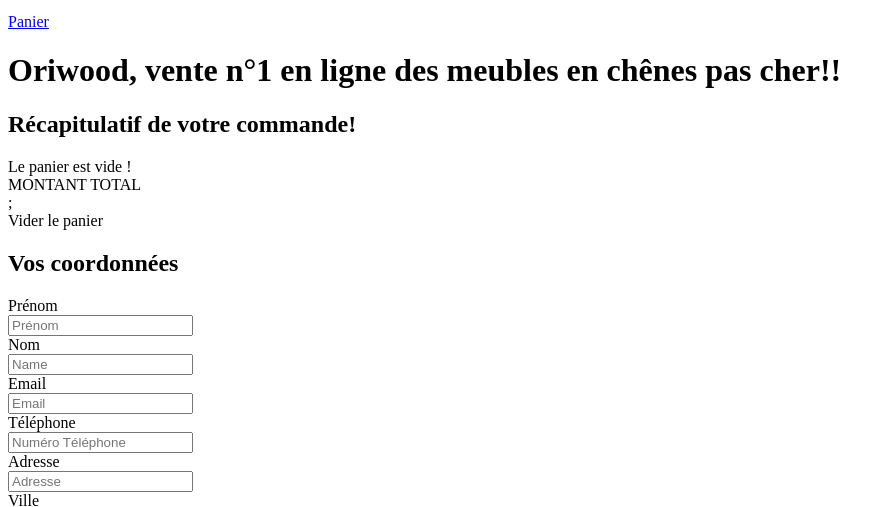
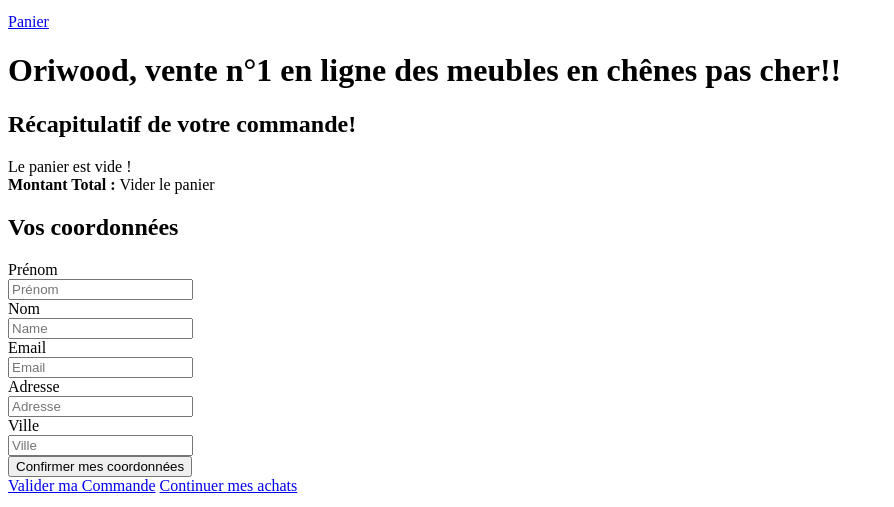
Before and after one commit to felicitembeykoumatey/FeliciteMbeyKoumatey_5_22062021, a plain HTML site: page public/view/basket.html in a window 1280 px wide. Shown: the part 190-697 px from the top of the page, without its empty margins (0-894 px from the left). Drawn offline with Linux system fonts and the light colour scheme.

Commit message:
méthode for pour calculer le montant total du panier

```diff
--- a/public/view/basket.html
+++ b/public/view/basket.html
@@ -37,9 +37,10 @@
 
 
         </div>
-        <div class="container-montant-total">
-          <div id="total-price">MONTANT TOTAL</div>;
-          <div>Vider le panier</div>
+
+          <b class="total-order"id="total-price">Montant Total : </b>
+          <span>Vider le panier</span>
+
       </section>
 
       <div class="card ">
@@ -65,12 +66,7 @@
                 <input type="email" id="email" placeholder="Email" />
               </div>
             </div>
-            <div>
-              <label for="telephoneNumber">Téléphone</label>
-              <div>
-                <input type="tel" required placeholder="Numéro Téléphone" id="telephoneNumber" />
-              </div>
-            </div>
+
             <div>
               <label for="inputAddress">Adresse</label>
               <div>
```
Also changed, not shown: public/view/order.html (+4 -2 lines), public/Js/basket.min.js, public/Js/order.min.js.
